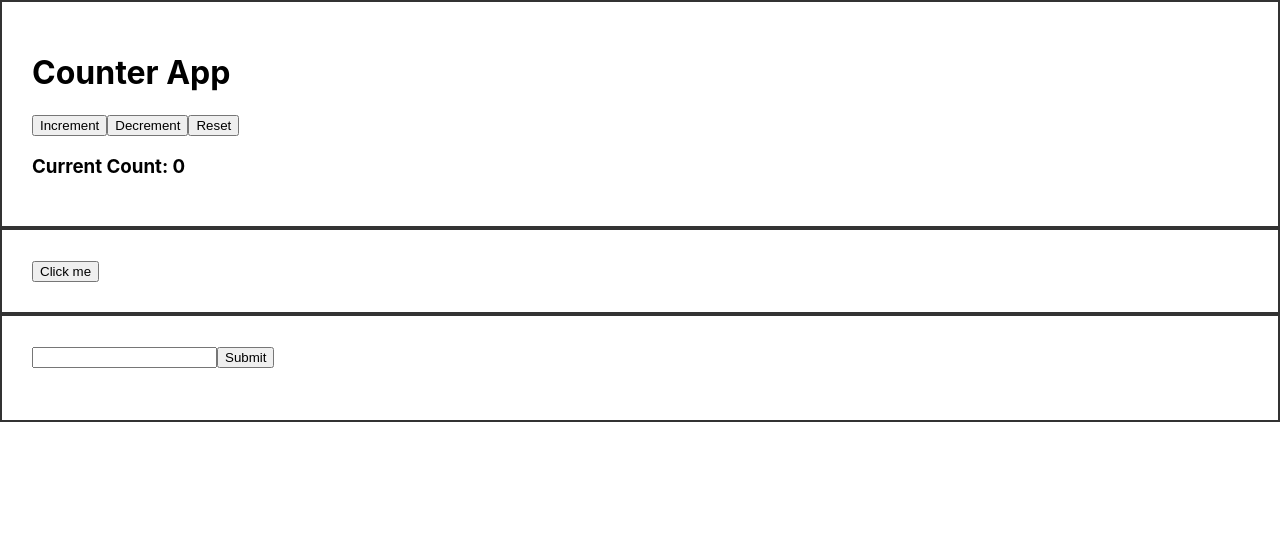
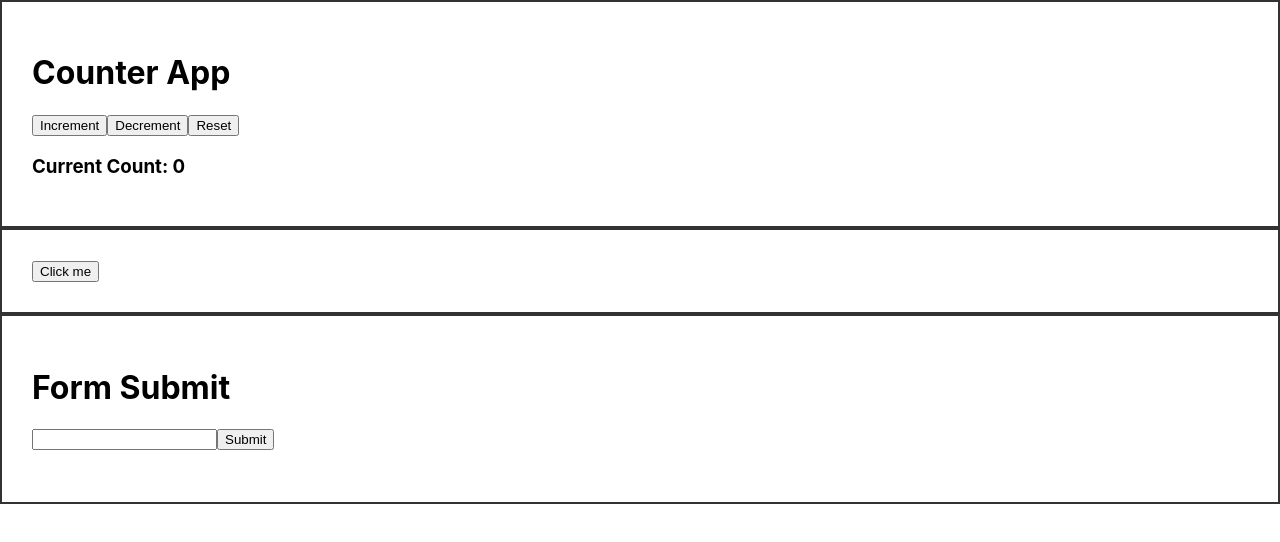
Before and after one commit to HarunaDev/Counter-App, a React (Create React App) app: page / in a window 1280 px wide. Shown: the top 542 px of the page. Built offline with nearby package versions, Linux system fonts and the light colour scheme.

Commit message:
modified form control component

```diff
--- a/src/components/FormControl.js
+++ b/src/components/FormControl.js
@@ -25,6 +25,7 @@ class FormControl extends React.Component{
     render() {
         return (
             <div className="section">
+                <h1>Form Submit</h1>
                 <form onSubmit={this.handleSubmit}>
                     <input value={this.state.input} onChange={this.handleChange}/>
                     <button type="submit">Submit</button>
```
